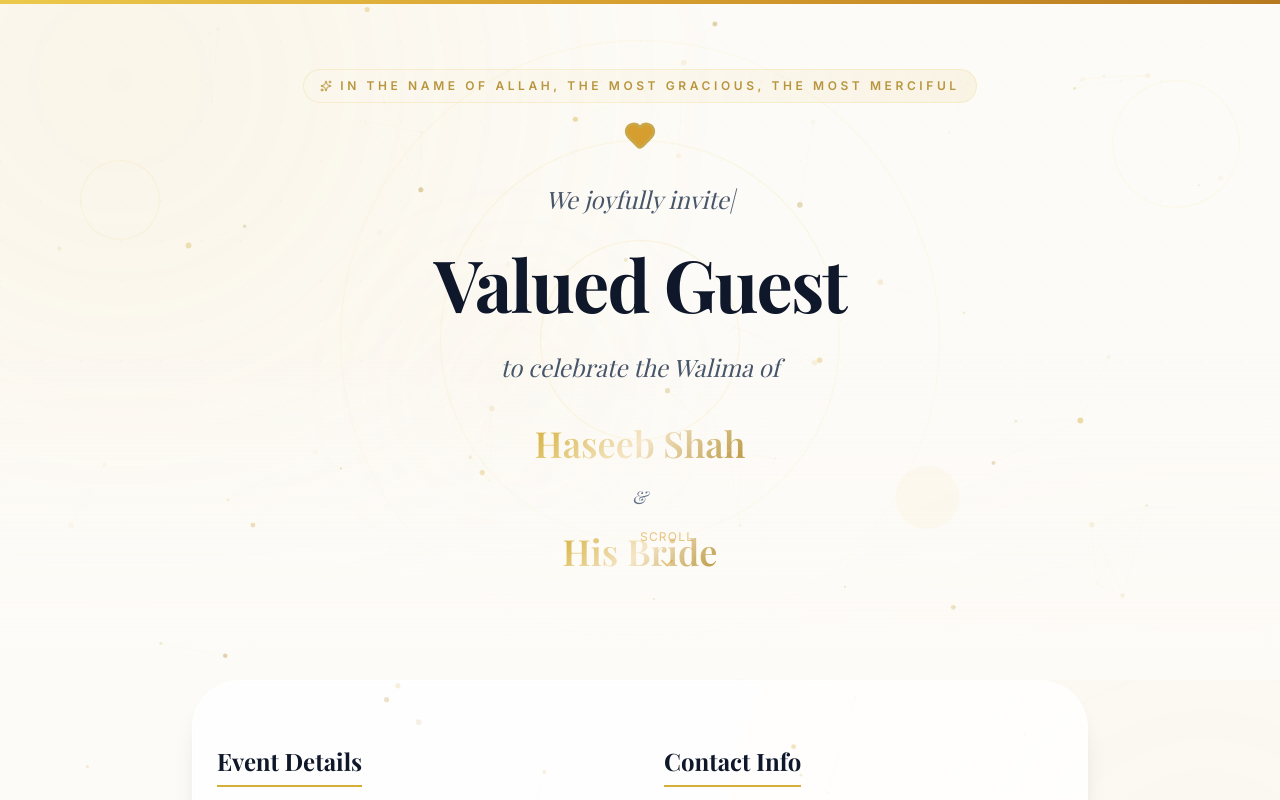
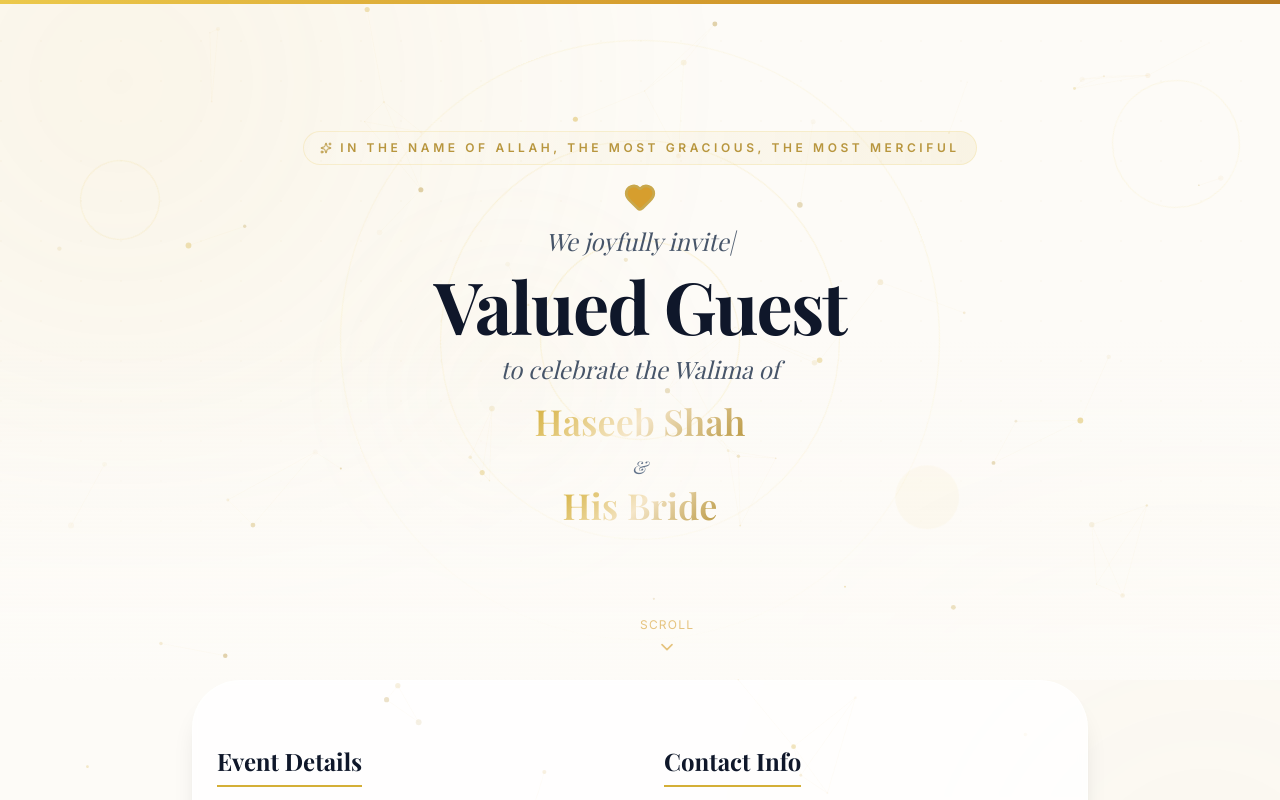
Before and after one commit to thehaseebshah/walima-invite, a React (Vite) app: page / in a window 1280 px wide. Shown: the top 800 px of the page. Built offline with nearby package versions, Linux system fonts and the light colour scheme; no server answers; a web font is replaced by a local one.

Commit message:
fix: reduce hero spacing and reposition scroll indicator

```diff
--- a/src/App.tsx
+++ b/src/App.tsx
@@ -201,7 +201,7 @@ function App() {
 
           <motion.div
             variants={fadeIn}
-            className="flex justify-center mb-8 text-gold-500"
+            className="flex justify-center mb-3 text-gold-500"
           >
             <motion.div
               animate={{ scale: [1, 1.2, 1] }}
@@ -211,19 +211,19 @@ function App() {
             </motion.div>
           </motion.div>
 
-          <motion.h2 variants={fadeIn} className="text-xl md:text-2xl font-light italic mb-8 font-serif text-slate-600">
+          <motion.h2 variants={fadeIn} className="text-xl md:text-2xl font-light italic mb-3 font-serif text-slate-600">
             <TypewriterText text="We joyfully invite" speed={60} />
           </motion.h2>
 
-          <motion.h1 variants={fadeIn} className="text-5xl md:text-7xl font-serif font-bold text-navy-900 mb-8 tracking-tight">
+          <motion.h1 variants={fadeIn} className="text-5xl md:text-7xl font-serif font-bold text-navy-900 mb-3 tracking-tight">
             <ScrambleText text={guestName} duration={1200} />
           </motion.h1>
 
-          <motion.h2 variants={fadeIn} className="text-xl md:text-2xl font-light italic mb-10 font-serif text-slate-600">
+          <motion.h2 variants={fadeIn} className="text-xl md:text-2xl font-light italic mb-4 font-serif text-slate-600">
             to celebrate the Walima of
           </motion.h2>
 
-          <motion.div variants={fadeIn} className="mb-10">
+          <motion.div variants={fadeIn} className="mb-6">
             <motion.h3
               className="text-3xl md:text-4xl font-serif font-semibold text-navy-900 mb-2 relative inline-block"
               whileHover={{ scale: 1.02 }}
@@ -232,30 +232,30 @@ function App() {
               <span className="text-gradient">Haseeb Shah</span>
             </motion.h3>
             <motion.span
-              className="text-lg italic font-serif text-slate-500 block my-3"
+              className="text-lg italic font-serif text-slate-500 block my-1"
               animate={{ rotate: [0, 5, -5, 0] }}
               transition={{ duration: 4, repeat: Infinity, ease: "easeInOut" }}
             >
               &
             </motion.span>
             <motion.h3
-              className="text-3xl md:text-4xl font-serif font-semibold text-navy-900 mt-2 relative inline-block"
+              className="text-3xl md:text-4xl font-serif font-semibold text-navy-900 mt-0 relative inline-block"
               whileHover={{ scale: 1.02 }}
               transition={{ type: 'spring', stiffness: 300 }}
             >
               <span className="text-gradient">His Bride</span>
             </motion.h3>
           </motion.div>
+        </motion.div>
 
         {/* Scroll Indicator */}
         <motion.div
-            className="absolute bottom-10 left-1/2 -translate-x-1/2 flex flex-col items-center gap-2 text-gold-500/60"
+          className="absolute bottom-6 left-1/2 -translate-x-1/2 flex flex-col items-center gap-1 text-gold-500/60 z-20"
           animate={{ y: [0, 10, 0] }}
           transition={{ duration: 2, repeat: Infinity }}
         >
           <span className="text-xs uppercase tracking-widest">Scroll</span>
           <ChevronDown className="w-5 h-5" />
-          </motion.div>
         </motion.div>
       </motion.div>
 
```
Lines whose indentation alone changed are shown as unchanged.
